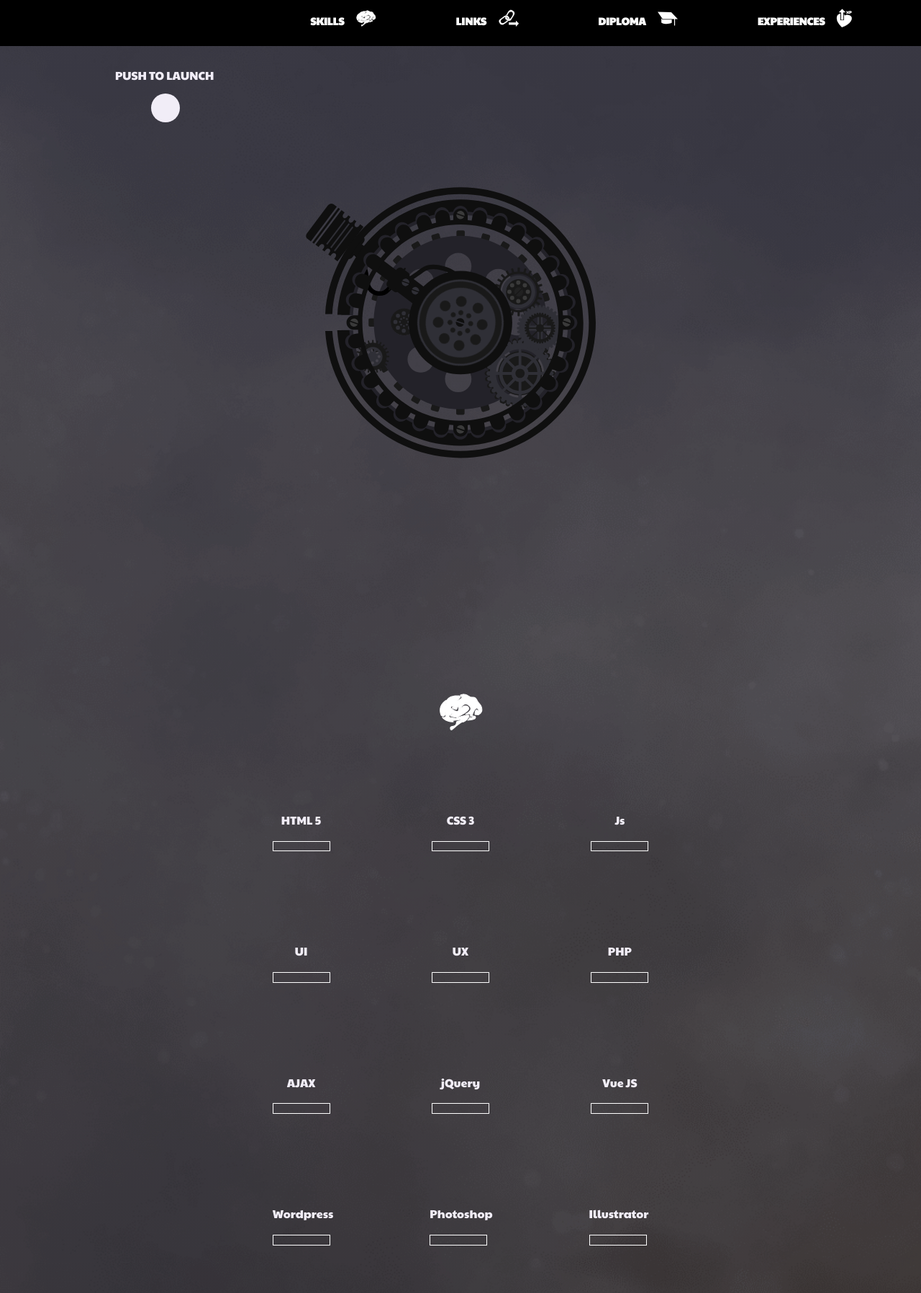
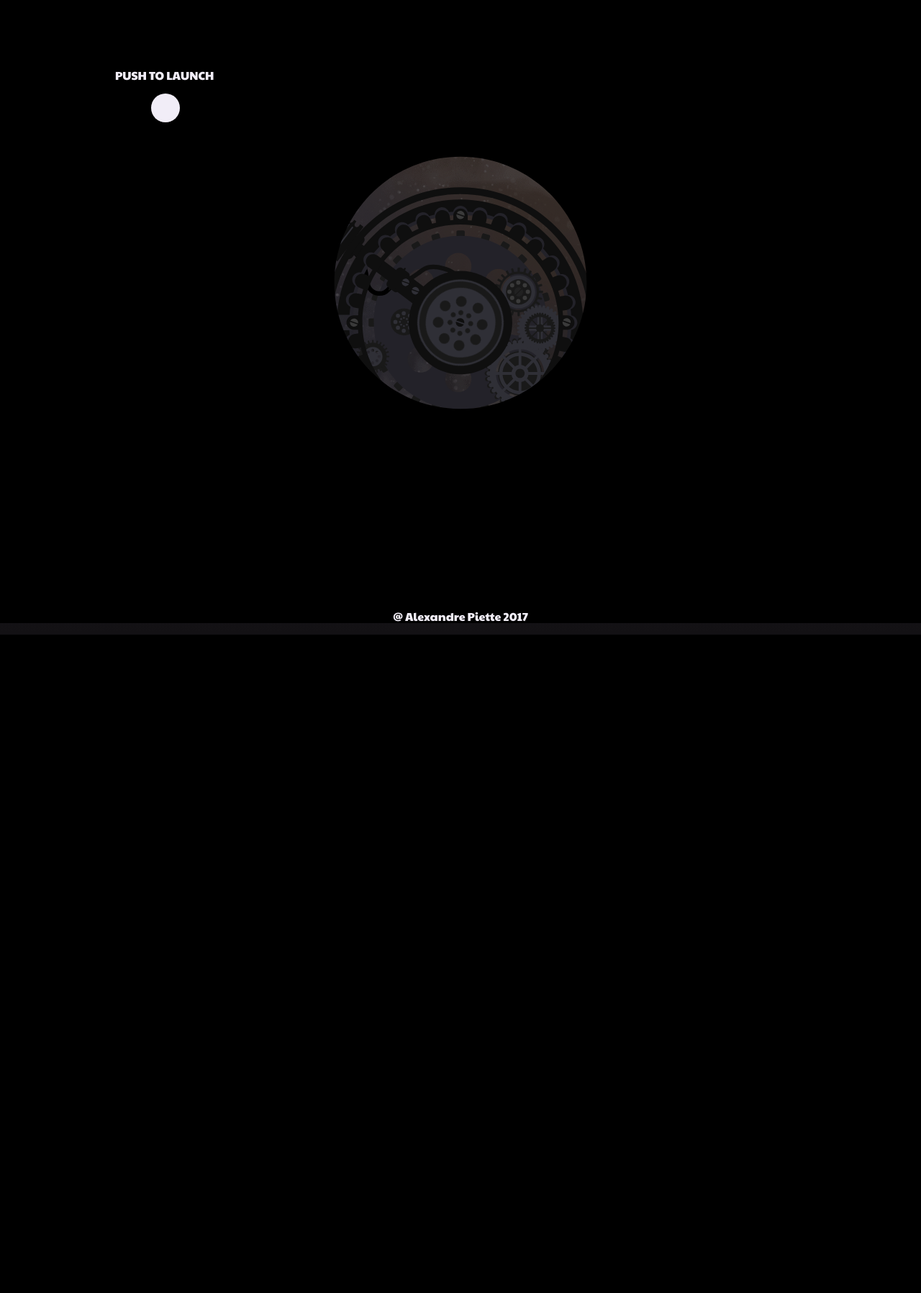
Before and after one commit to palexandrep/alexandre.piette, a PHP site: page / in a window 1280 px wide. Shown: the top 1797 px of the page at 72% size. After the commit the page ends 882 px from the top, so only its background shows below. Run offline with PHP 8.4, Linux system fonts and the light colour scheme; some libraries are stand-ins or nearby versions.

Commit message:
ajout cache

```diff
--- a/css/button.scss
+++ b/css/button.scss
@@ -14,7 +14,7 @@
 	top: 5rem;
 	left: 10rem;
 	transform: translateX (30px);
-	z-index: 05;
+	z-index: 55;
 }
 
 .push_btn_disable{
--- /dev/null
+++ b/css/cache.scss
@@ -0,0 +1,79 @@
+.container-global-cache{
+	position: absolute;
+	top: 0;
+	left: 0;
+	z-index: 40;
+	width: 100vw;
+	//height: 100%;
+	overflow: hidden;
+}
+.container-global-cache, .sous-container-global-cache{
+	display: flex;
+	wrap: no-wrap;
+	justify-content: center;
+}
+.sous-container-global-cache{
+
+}
+
+.box-cache{
+	background-color: black;
+
+}
+
+.container-cache{
+	height: 50vh;
+}
+
+.box-cache_big{
+	height: 100vh;
+	width: 50vw;
+}
+
+.box-cache_small{
+	height: 28%;
+	width: 100%;
+}
+
+.container-child-cache{
+	display: flex;
+	flex-direction: column;
+	justify-content: flex-start;
+}
+#box-cache_small_top{
+	height: 13.1rem;
+}
+
+.sous-container-global-cache-left-active{
+	animation-name: cache-slide-left;
+	animation-duration: 1.2s;
+	animation-timing-function: ease-in;
+	animation-fill-mode: forwards;
+}
+@keyframes cache-slide-left{
+	from{
+		transform: translateX(0vw);
+	}
+	to{
+		transform: translateX(-55vw);
+		z-index: -5;
+	}
+}
+.sous-container-global-cache-right-active{
+	animation-name: cache-slide-right;
+	animation-duration: 1.2s;
+	animation-timing-function: ease-in;
+	animation-fill-mode: forwards;
+}
+@keyframes cache-slide-right{
+	from{
+		transform: translateX(0vw);
+	}
+	to{
+		transform: translateX(55vw);
+		z-index: -5;
+	}
+}
+.main-cache{
+	height: 100vh;
+}
--- a/css/media.scss
+++ b/css/media.scss
@@ -201,4 +201,17 @@
 			}
 		}
 	}
+
+	.container-cache{
+		height: 22rem;
+	}
+
+	#box-cache_small_top{
+		height: 3rem;
+	}
+
+	.box-cache_small{
+		height: 35%;
+		width: 100%;
+	}
 }
--- a/css/robot.scss
+++ b/css/robot.scss
@@ -25,6 +25,7 @@
 	animation-duration: 2s;
 	animation-fill-mode: forwards;
 	animation-timming-function: ease-out;
+	animation-delay: 7.5s;
 
 }
 @keyframes robot-fade-in{
--- a/css/style.css
+++ b/css/style.css
@@ -704,7 +704,7 @@
   -webkit-transform: translateX 30px;
   -ms-transform: translateX 30px;
   transform: translateX 30px;
-  z-index: 05; }
+  z-index: 55; }
 
 .push_btn_disable {
   -webkit-animation-name: start-btn_fade-out;
@@ -763,7 +763,9 @@
   animation-duration: 2s;
   -webkit-animation-fill-mode: forwards;
   animation-fill-mode: forwards;
-  animation-timming-function: ease-out; }
+  animation-timming-function: ease-out;
+  -webkit-animation-delay: 7.5s;
+  animation-delay: 7.5s; }
 
 @-webkit-keyframes robot-fade-in {
   from { }
@@ -1051,6 +1053,116 @@
   animation-fill-mode: forwards;
   -webkit-animation-direction: normal, alternate;
   animation-direction: normal, alternate; }
+
+.container-global-cache {
+  position: absolute;
+  top: 0;
+  left: 0;
+  z-index: 40;
+  width: 100vw;
+  overflow: hidden; }
+
+.container-global-cache, .sous-container-global-cache {
+  display: -webkit-box;
+  display: -webkit-flex;
+  display: -ms-flexbox;
+  display: flex;
+  wrap: no-wrap;
+  -webkit-box-pack: center;
+  -webkit-justify-content: center;
+  -ms-flex-pack: center;
+  justify-content: center; }
+
+.box-cache {
+  background-color: black; }
+
+.container-cache {
+  height: 50vh; }
+
+.box-cache_big {
+  height: 100vh;
+  width: 50vw; }
+
+.box-cache_small {
+  height: 28%;
+  width: 100%; }
+
+.container-child-cache {
+  display: -webkit-box;
+  display: -webkit-flex;
+  display: -ms-flexbox;
+  display: flex;
+  -webkit-box-orient: vertical;
+  -webkit-box-direction: normal;
+  -webkit-flex-direction: column;
+  -ms-flex-direction: column;
+  flex-direction: column;
+  -webkit-box-pack: start;
+  -webkit-justify-content: flex-start;
+  -ms-flex-pack: start;
+  justify-content: flex-start; }
+
+#box-cache_small_top {
+  height: 13.1rem; }
+
+.sous-container-global-cache-left-active {
+  -webkit-animation-name: cache-slide-left;
+  animation-name: cache-slide-left;
+  -webkit-animation-duration: 1.2s;
+  animation-duration: 1.2s;
+  -webkit-animation-timing-function: ease-in;
+  animation-timing-function: ease-in;
+  -webkit-animation-fill-mode: forwards;
+  animation-fill-mode: forwards; }
+
+@-webkit-keyframes cache-slide-left {
+  from {
+    -webkit-transform: translateX(0vw);
+    transform: translateX(0vw); }
+  to {
+    -webkit-transform: translateX(-55vw);
+    transform: translateX(-55vw);
+    z-index: -5; } }
+
+@keyframes cache-slide-left {
+  from {
+    -webkit-transform: translateX(0vw);
+    transform: translateX(0vw); }
+  to {
+    -webkit-transform: translateX(-55vw);
+    transform: translateX(-55vw);
+    z-index: -5; } }
+
+.sous-container-global-cache-right-active {
+  -webkit-animation-name: cache-slide-right;
+  animation-name: cache-slide-right;
+  -webkit-animation-duration: 1.2s;
+  animation-duration: 1.2s;
+  -webkit-animation-timing-function: ease-in;
+  animation-timing-function: ease-in;
+  -webkit-animation-fill-mode: forwards;
+  animation-fill-mode: forwards; }
+
+@-webkit-keyframes cache-slide-right {
+  from {
+    -webkit-transform: translateX(0vw);
+    transform: translateX(0vw); }
+  to {
+    -webkit-transform: translateX(55vw);
+    transform: translateX(55vw);
+    z-index: -5; } }
+
+@keyframes cache-slide-right {
+  from {
+    -webkit-transform: translateX(0vw);
+    transform: translateX(0vw); }
+  to {
+    -webkit-transform: translateX(55vw);
+    transform: translateX(55vw);
+    z-index: -5; } }
+
+.main-cache {
+  height: 100vh; }
 
 * {
   -webkit-box-sizing: border-box;
@@ -1106,6 +1218,9 @@ nav {
     nav a .svg_nav-xp {
       width: 1.4rem;
       margin-right: 3rem; }
+
+.hidden {
+  display: none; }
 
 h2 {
   font-size: 2rem; }
@@ -1739,4 +1854,11 @@ footer {
     100% {
       -webkit-transform: translateX(-85rem);
       transform: translateX(-85rem);
-      opacity: 0; } } }
+      opacity: 0; } }
+  .container-cache {
+    height: 22rem; }
+  #box-cache_small_top {
+    height: 3rem; }
+  .box-cache_small {
+    height: 35%;
+    width: 100%; } }
--- a/css/style.scss
+++ b/css/style.scss
@@ -2,6 +2,7 @@
 	@import "button.scss";
 	@import "robot.scss";
 	@import "bob.scss";
+	@import "cache.scss";
 
 // #191919
 // #4D4D4D
@@ -15,11 +16,12 @@ body{
 	font-family: 'Paytone One', sans-serif;
 	//font-family: 'Special Elite', cursive;
 	background: linear-gradient(to bottom, #383742 0%,#131114 100%);
+}
 
-}
 ul{
 	padding-left: 0;
 }
+
 li{
 	list-style-type: none;
 }
@@ -53,6 +55,10 @@ nav{
 			margin-right: 3rem;
 		}
 	}
+}
+
+.hidden{
+	display: none;
 }
 
 h2{
--- a/index.html
+++ b/index.html
@@ -13,8 +13,35 @@
 <body onload="init();">
 
 <script src="https://code.createjs.com/createjs-2015.11.26.min.js"></script>
-<main>
-	<div class="border"></div>
+
+<div class="container-global-cache">
+
+			<div class="sous-container-global-cache sous-container-global-cache-left">
+				<div class="box-cache box-cache_big"></div>
+				<div class="container-child-cache">
+
+					<div class="box-cache box-cache_small" id="box-cache_small_top"></div>
+					<img src="images/cache-g.svg" class="container-cache">
+					<div class="box-cache box-cache_small" ></div>
+
+				</div>
+			</div>
+
+			<div class="sous-container-global-cache sous-container-global-cache-right">
+				<div class="container-child-cache">
+
+					<div class="box-cache box-cache_small" id="box-cache_small_top"></div>
+					<img src="images/cache-d.svg" class="container-cache">
+					<div class="box-cache box-cache_small"></div>
+
+				</div>
+				<div class="box-cache box-cache_big"></div>
+			</div>
+
+		</div>
+
+<main class="main-cache">
+
     <header>
         <div class="machine_container">
 
@@ -29,7 +56,7 @@
 
             </div>
         </div>
-        <nav>
+        <nav class="hidden">
         <div class="info_robot">
             <p>Welcome</p>
         </div>
@@ -564,7 +591,7 @@
         </div>-->
     </header>
 
-    <div class="presentation">
+    <div class="presentation hidden">
 
 
         <section id="comp">
@@ -776,7 +803,7 @@
 
 <footer>
 	<p>@ Alexandre Piette 2017</p>
-	<svg version="1.1" id="yeux" class="over_item_info" data-info="Dont talk to him, he has fully blacked out!" xmlns="http://www.w3.org/2000/svg" xmlns:xlink="http://www.w3.org/1999/xlink" x="0px" y="0px"
+	<svg version="1.1" id="yeux" class="over_item_info hidden" data-info="Dont talk to him, he has fully blacked out!" xmlns="http://www.w3.org/2000/svg" xmlns:xlink="http://www.w3.org/1999/xlink" x="0px" y="0px"
 	viewBox="0 0 611 514" style="enable-background:new 0 0 611 514;" xml:space="preserve">
 	<style type="text/css">
 	.stu0{fill:#010202;}
@@ -786,7 +813,7 @@
 	</style>
 	<g id="XMLID_101_">
 		<g id="XMLID_102_">
-			<polygon id="XMLID_159_" class="stu0" points="11.9,375.9 353.6,508 474,195.4 165.7,76.6 		"/>
+			<polygon id="XMLID_159_" class="stu0" points="11.9,375.9 353.6,508 474,195.4 165.7,76.6"/>
 			<g id="XMLID_154_">
 				<path id="XMLID_158_" class="stu0" d="M9.9,383.2c11.4,4.4,22.7,8.8,34.1,13.2c27.1,10.5,54.2,21,81.3,31.4
 				c33,12.7,65.9,25.5,98.9,38.2c28.5,11,57,22,85.5,33c9.3,3.6,18.7,7.2,28,10.8c4.4,1.7,8.8,3.8,13.4,5.2c0.2,0.1,0.4,0.2,0.6,0.2
--- a/js/javascript.js
+++ b/js/javascript.js
@@ -1,5 +1,13 @@
 (function(){
 	$(".push_btn").on("click", function(){
+
+		$('nav').removeClass('hidden');
+		$('.sous-container-global-cache-left').addClass("sous-container-global-cache-left-active");
+		$('.sous-container-global-cache-right').addClass("sous-container-global-cache-right-active");
+
+		$('main').removeClass("main-cache");
+		$('.presentation').removeClass("hidden");
+		$('#yeux').removeClass("hidden");
 
 		$('#piston').addClass("piston_dis");
 		$('.circle_1').addClass("circle_1_fade-in");
@@ -54,6 +62,11 @@
 			$('.tige-right').attr('src','images/manche_d.svg');
 		}
 		setTimeout(pinceD, 7000);
+
+		function cacheHide (){
+			$('.container-global-cache').addClass('hidden');
+		}
+		setTimeout(cacheHide, 7800);
 
 	});
 
@@ -128,7 +141,22 @@
 				  }, 400,  function() {});
 			});*/
 
+	$('a[href^="#"]').click(function(){
+	var the_id = $(this).attr("href");
 
+	$('html, body').animate({
+		scrollTop:$(the_id).offset().top
+	}, 'slow');
+	return false;
+});
+
+	function calcHeight (){
+			var heightMain = $('main').innerHeight();
+			console.log(parseInt(heightMain));
+			var heightCache =$('.container-child-cache').innerHeight();
+			console.log(parseInt(heightCache));
+		}
+		setTimeout(calcHeight, 100);
 
 
 
```
Also changed, not shown: images/cache-d.svg (added), images/cache-g.svg (added), 1 other file.
